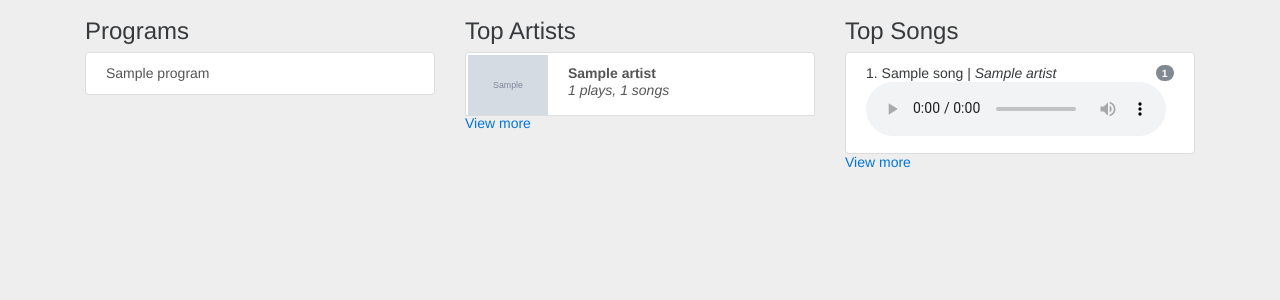
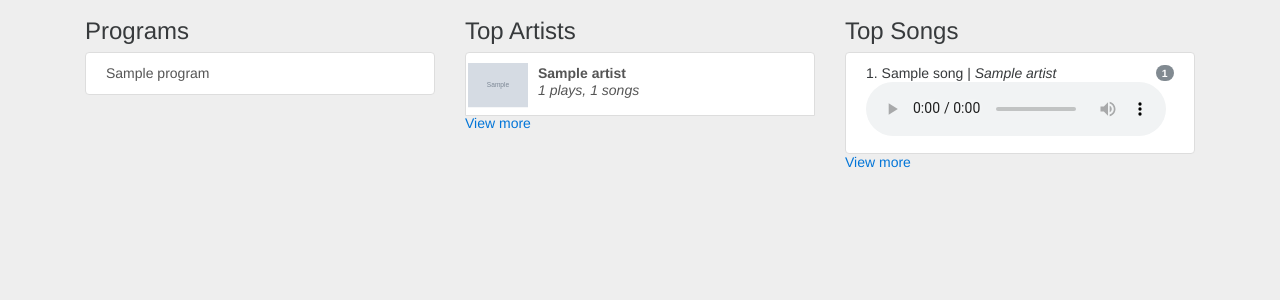
Before and after one commit to jmhansen/npr-musical-interludes, a Django app: page / in a window 1280 px wide. Shown: the part 49-349 px from the top of the page. Run offline with Django 3.2, Linux system fonts and the light colour scheme; tables that the repository leaves empty hold one stand-in row (values such as "Sample post"); grey boxes marked "Sample" are stand-in pictures; some libraries are stand-ins or nearby versions.

Commit message:
Improved image layout on index view

```diff
--- a/npr_interludes/static/style.css
+++ b/npr_interludes/static/style.css
@@ -14,13 +14,33 @@ body {
     padding: 1rem;
 }
 
+
 .artist-thumbnail {
+    position: relative;
     float: left;
+    width: 60px;
+    height: 60px;
+    overflow: hidden;
+}
+
+.artist-thumbnail img {
+    position: absolute;
+    left: 50%;
+    top: 50%;
+    height: 100%;
+    width: auto;
+    -webkit-transform: translate(-50%,-50%);
+    -ms-transform: translate(-50%,-50%);
+    transform: translate(-50%,-50%);
+}
+
+.artist-thumbnail img.portrait {
+    width: 100%;
+    height: auto;
 }
 
 .artist-detail {
-    /*float: left;*/
-    margin-left: 100px;
+    margin-left: 70px;
     padding-top: 10px;
 }
 
--- a/npr_interludes/templates/index.html
+++ b/npr_interludes/templates/index.html
@@ -31,7 +31,7 @@
                         <a href="{% url 'artist_detail' slug=artist.slug %}" class="list-group-item" style="height: 64px; padding: 2px;">
                             <div class="artist-thumbnail">
                                 {% if artist.thumbnail %}
-                                    <img src="{{ artist.thumbnail }}" height="60px">
+                                    <img src="{{ artist.thumbnail }}" class="portrait" alt="Image" />
                                 {% endif %}
                             </div>
                             <div class="artist-detail">
```
